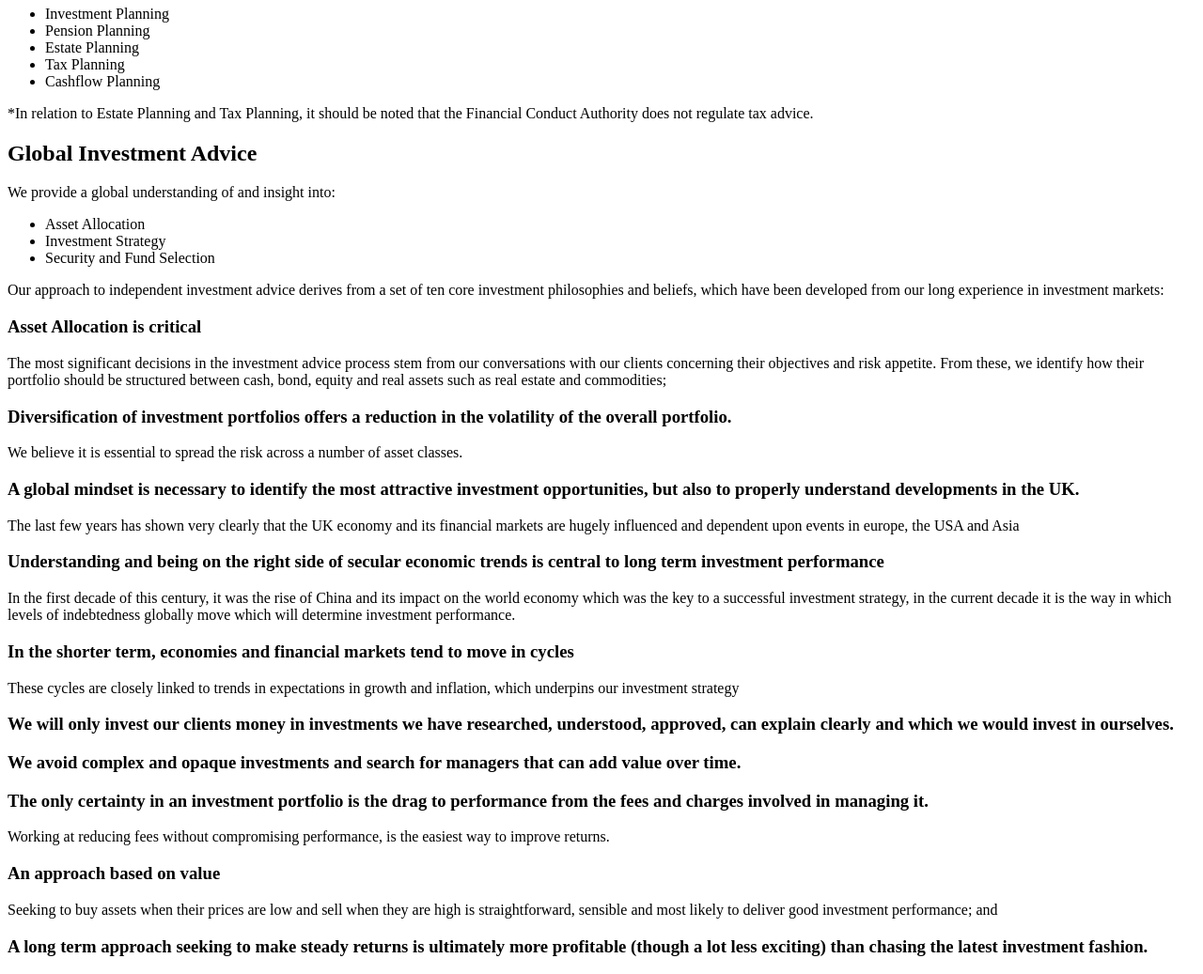
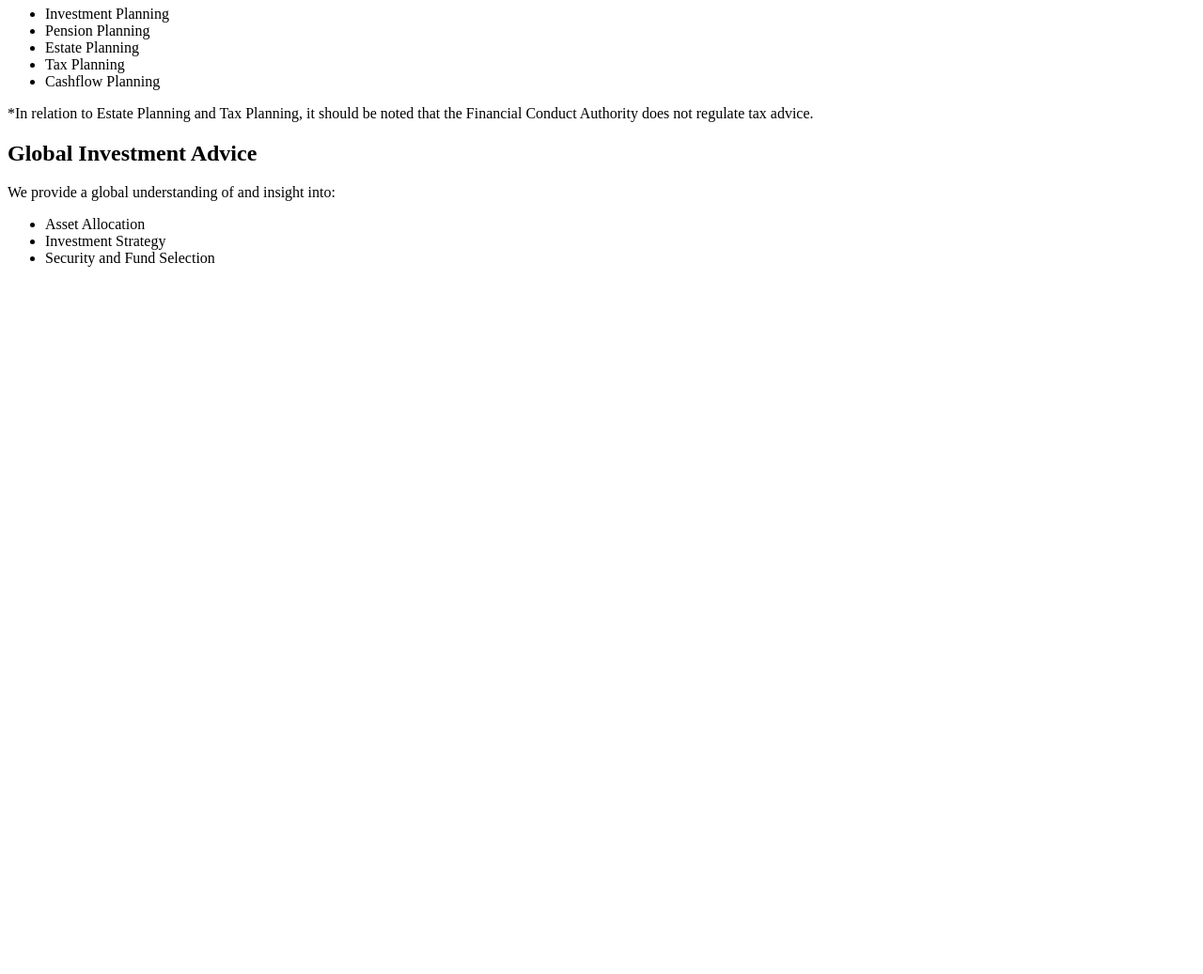
Before and after one commit to Arkem001209/LWP_Website, a plain HTML site: page Services/services.html in a window 1280 px wide. Shown: the part 743-1780 px from the top of the page at 94% size. After the commit the page ends 1043 px from the top, so only its background shows below. Drawn offline with Linux system fonts and the light colour scheme.

Commit message:
Get rid of horrible list

```diff
--- a/Services/services.html
+++ b/Services/services.html
@@ -43,29 +43,6 @@
             <li>Investment Strategy</li>
             <li>Security and Fund Selection</li>
         </ul>
-        <p>Our approach to independent investment advice derives from a set of ten core investment philosophies and beliefs, which have been developed from
-             our long experience in investment markets:</p>
-        <h3>Asset Allocation is critical</h3>
-        <p>The most significant decisions in the investment advice process stem from our conversations with our clients concerning their objectives
-            and risk appetite. From these, we identify how their portfolio should be structured between cash, bond, equity and real assets such as real estate and commodities;</p>
-        <h3>Diversification of investment portfolios offers a reduction in the volatility of the overall portfolio.</h3>
-        <p>We believe it is essential to spread the risk across a number of asset classes.</p>
-        <h3>A global mindset is necessary to identify the most attractive investment opportunities, but also to properly understand developments in the UK.</h3>
-        <p>The last few years has shown very clearly that the UK economy and its financial markets are hugely influenced and dependent upon events in europe, the USA and Asia</p>
-        <h3>Understanding and being on the right side of secular economic trends is central to long term investment performance</h3>
-        <p>In the first decade of this century, it was the rise of China and its impact on the world economy which was the key to a successful investment strategy,
-            in the current decade it is the way in which levels of indebtedness globally move which will determine investment performance.</p>
-        <h3>In the shorter term, economies and financial markets tend to move in cycles</h3>
-        <p>These cycles are closely linked to trends in expectations in growth and inflation, which underpins our investment strategy</p>
-        <h3>We will only invest our clients money in investments we have researched, understood, approved, can explain clearly and which we would invest in ourselves.</h3>
-        <h3>We avoid complex and opaque investments and search for managers that can add value over time.</h3>
-        <h3>The only certainty in an investment portfolio is the drag to performance from the fees and charges involved in managing it.</h3>
-        <p>Working at reducing fees without compromising performance, is the easiest way to improve returns.</p>
-        <h3>An approach based on value</h3>
-        <p>Seeking to buy assets when their prices are low and sell when they are high is straightforward, sensible and most likely to deliver good investment performance; and</p>
-        <h3>A long term approach seeking to make steady returns is ultimately more profitable (though a lot less exciting) than chasing the latest investment fashion.</h3>
-
-
 
     </body>
 </html>
```
